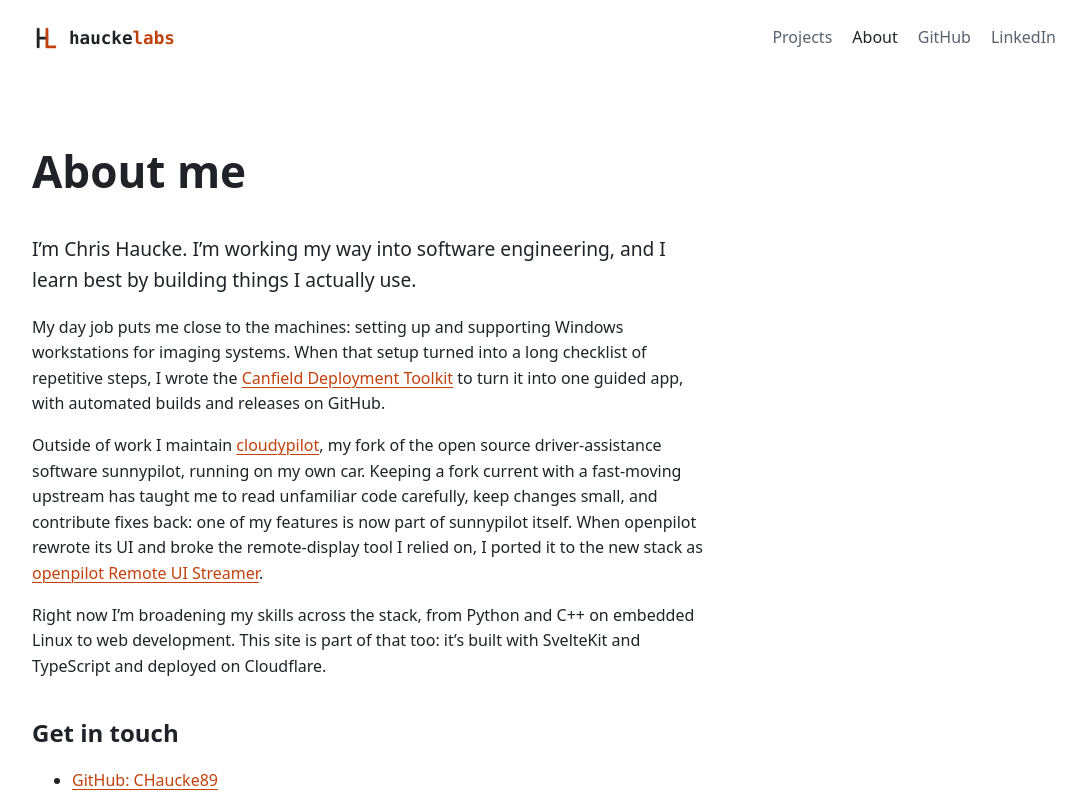
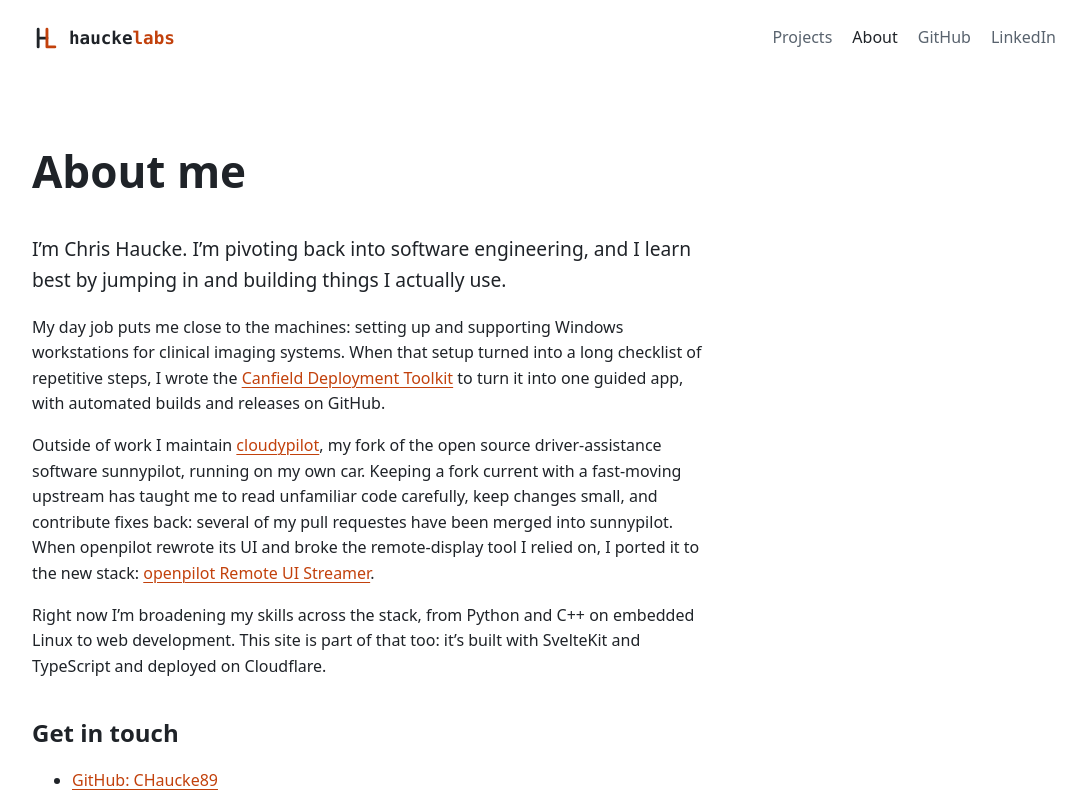
Before and after one commit to CHaucke89/haucke-labs, a SvelteKit app: page /about in a window 1280 px wide. Shown: the top 798 px of the page, without its empty margins (96-1182 px from the left). Built offline with nearby package versions, Linux system fonts and the light colour scheme.

Commit message:
Minor About updates

```diff
--- a/src/routes/about/+page.svelte
+++ b/src/routes/about/+page.svelte
@@ -14,12 +14,12 @@
 
 	<!-- DRAFT BIO: replace with your own words. -->
 	<p class="lede">
-		I’m Chris Haucke. I’m working my way into software engineering, and I learn best by building
+		I’m Chris Haucke. I’m pivoting back into software engineering, and I learn best by jumping in and building
 		things I actually use.
 	</p>
 
 	<p>
-		My day job puts me close to the machines: setting up and supporting Windows workstations for
+		My day job puts me close to the machines: setting up and supporting Windows workstations for clinical
 		imaging systems. When that setup turned into a long checklist of repetitive steps, I wrote the
 		<a href="https://github.com/CHaucke89/canfield-deployment-toolkit">Canfield Deployment Toolkit</a>
 		to turn it into one guided app, with automated builds and releases on GitHub.
@@ -29,9 +29,9 @@
 		Outside of work I maintain <a href="https://github.com/CHaucke89/cloudypilot">cloudypilot</a>,
 		my fork of the open source driver-assistance software sunnypilot, running on my own car. Keeping
 		a fork current with a fast-moving upstream has taught me to read unfamiliar code carefully, keep
-		changes small, and contribute fixes back: one of my features is now part of sunnypilot itself.
+		changes small, and contribute fixes back: several of my pull requestes have been merged into sunnypilot.
 		When openpilot rewrote its UI and broke the remote-display tool I relied on, I ported it to the
-		new stack as <a href="https://github.com/CHaucke89/op-remote-ui-raylib">openpilot Remote UI Streamer</a>.
+		new stack: <a href="https://github.com/CHaucke89/op-remote-ui-raylib">openpilot Remote UI Streamer</a>.
 	</p>
 
 	<p>
```
